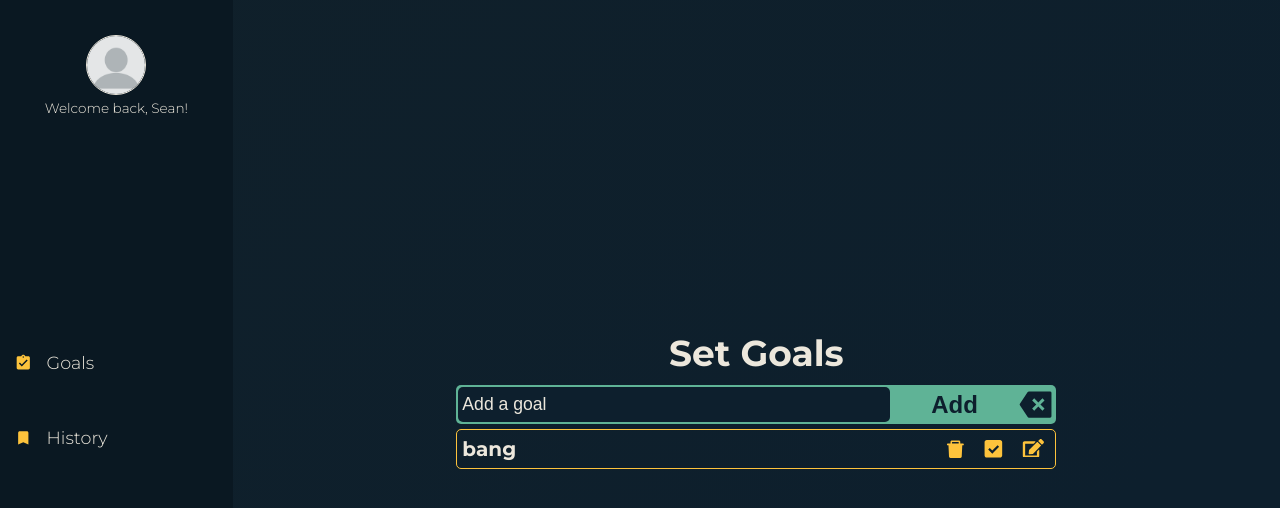
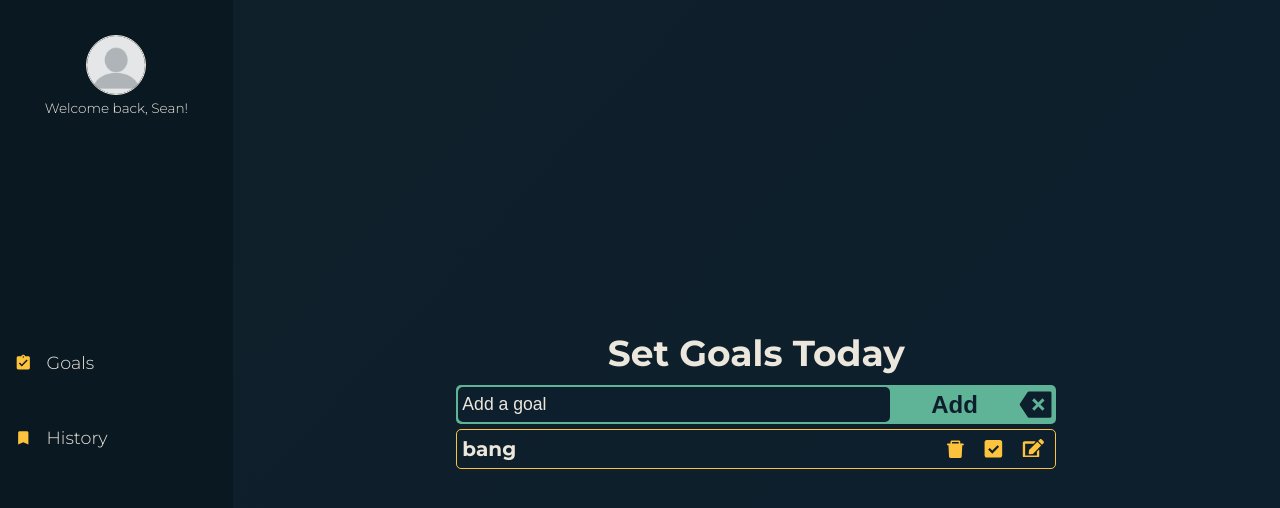
Before and after one commit to sseans/React-Goals, a React (Create React App) app: page /goals in a window 1280 px wide. Shown: the top 508 px of the page. Built offline with nearby package versions, Linux system fonts and the light colour scheme.

Commit message:
name change

```diff
--- a/src/components/PlannerList/PlannerList.js
+++ b/src/components/PlannerList/PlannerList.js
@@ -93,7 +93,7 @@ export default function PlannerList() {
 
   return (
     <div className="planner-list">
-      <h1>Set Goals</h1>
+      <h1>Set Goals Today</h1>
       <PlannerForm
         onSubmit={addGoal}
         focusPoint={focusPoint}
```
